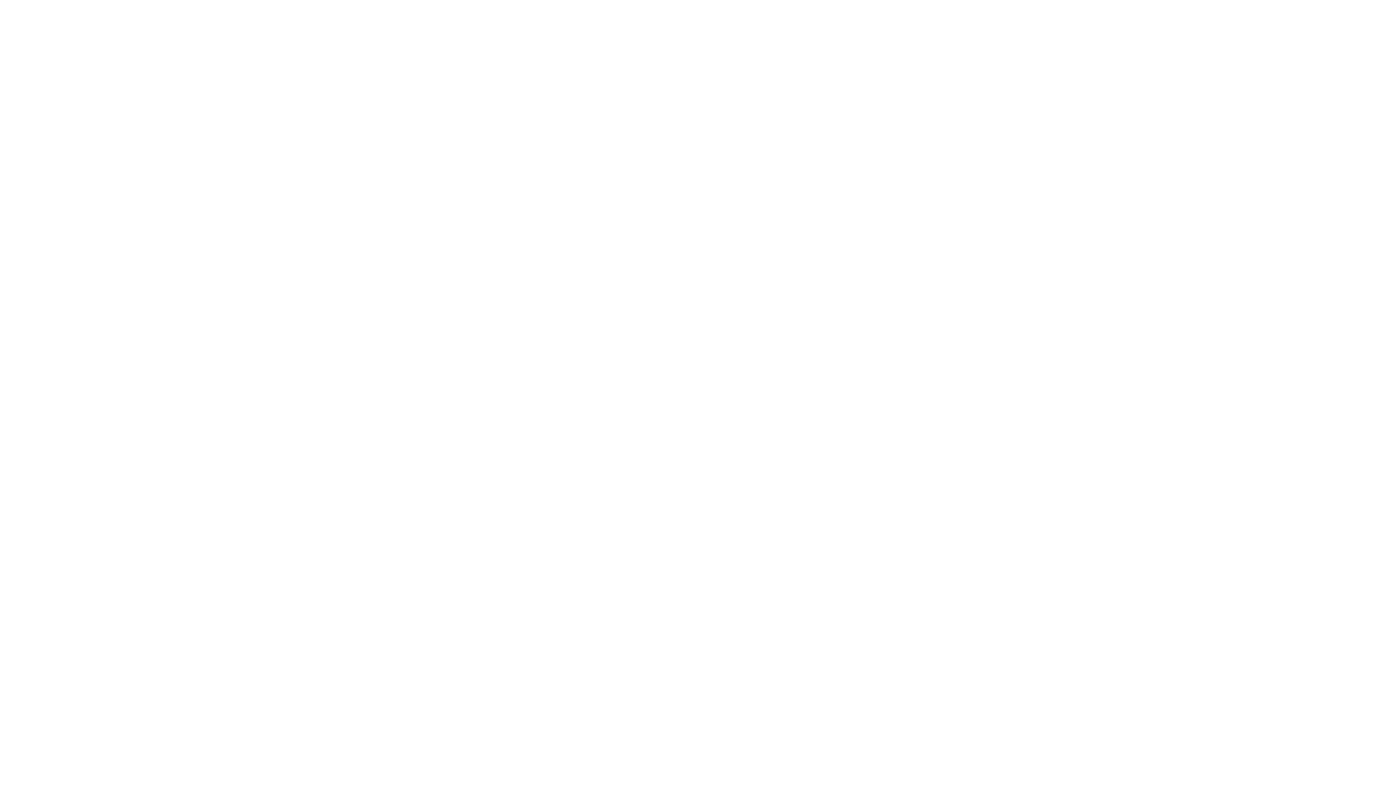
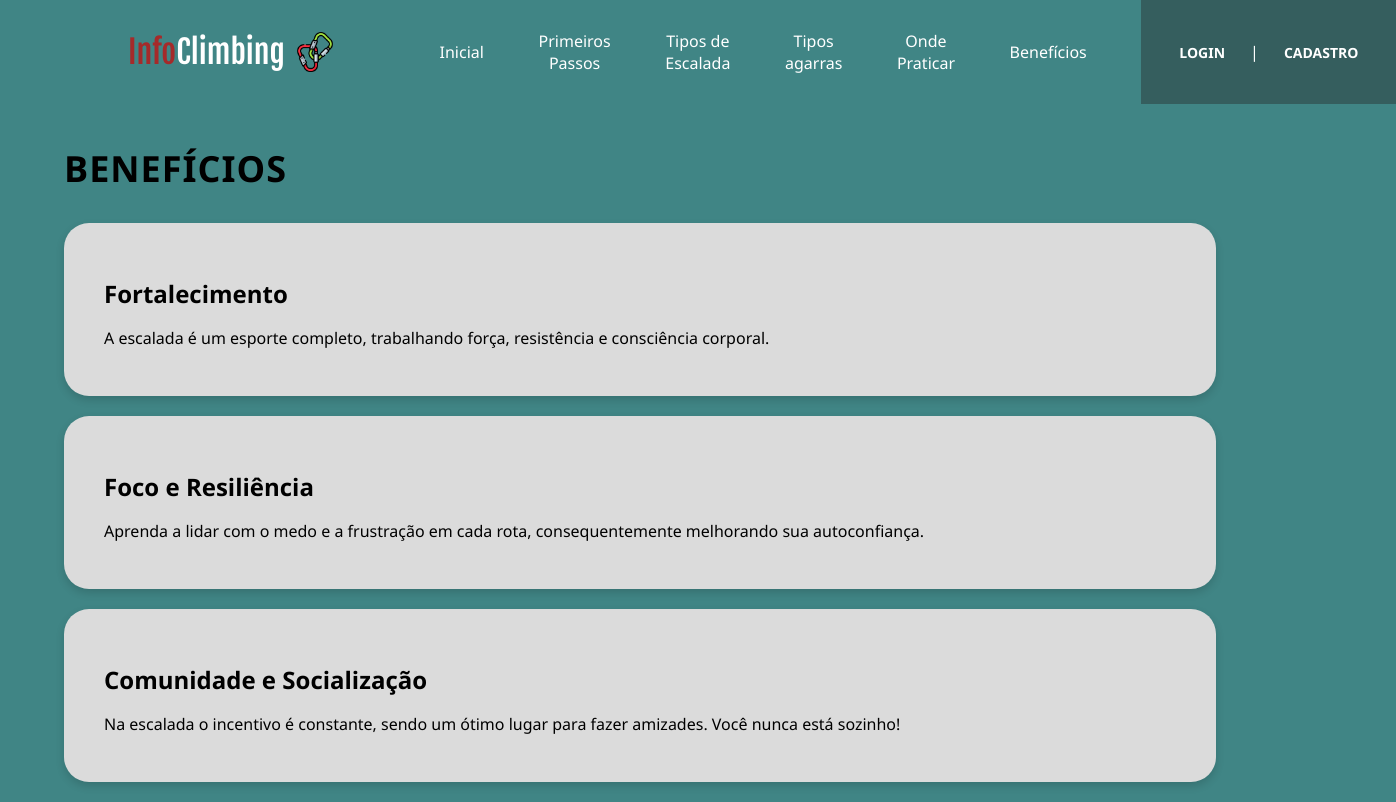
Before and after one commit to Nicole-Miranda/Projeto-Individual, a website: page web-data-viz/public/beneficios.html in a window 1280 px wide. Shown: the whole page, 1396 px wide, since content can reach past the window. Drawn offline with Linux system fonts and the light colour scheme.

Commit message:
Adicionando CSS nas páginas Onde praticar, tipos de agarras e beneficios e ajustes no HTML

```diff
--- a/web-data-viz/public/beneficios.html
+++ b/web-data-viz/public/beneficios.html
@@ -1,11 +1,92 @@
 <!DOCTYPE html>
 <html lang="en">
 <head>
-    <meta charset="UTF-8">
-    <meta name="viewport" content="width=device-width, initial-scale=1.0">
-    <title>Document</title>
+<meta charset="UTF-8">
+  <meta http-equiv="X-UA-Compatible" content="IE=edge">
+  <meta name="viewport" content="width=device-width, initial-scale=1.0">
+
+  <title>InfoClimbing</title>
+
+  <script src="./js/sessao.js"></script>
+
+  <link rel="stylesheet" href="./css/estilo.css">
+  <link rel="icon" href="./assets/icon/favicon2.ico">
+  <link rel="preconnect" href="https://fonts.gstatic.com">
 </head>
 <body>
+    <div class="header">
+    <div class="container">
+      <div class="logo" style="margin-right: 50px;">
+        <img src="assets/icon/carabiner.png" alt="icon_logo">
+        <h1 class="titulo"><span>Info</span>Climbing</h1>
+      </div>
+      <ul class="navbar" style="gap: 54.6px;">
+        <li class="agora">
+        </li>
+        <a href="index.html">Inicial</a>
+        </li>
+        <li>
+          <a href="primeirospassos.html">Primeiros Passos</a>
+        </li>
+        <li>
+          <a href="tiposEscalada.html">Tipos de Escalada</a>
+        </li>
+        <li>
+          <a href="tiposAgarras.html">Tipos agarras</a>
+        </li>
+        <li>
+          <a href="OndePraticar.html">Onde Praticar</a>
+        </li>
+
+          <li>
+            <a href="beneficios">Benefícios</a>
+          </li>
+        <div class="botoes">
+          <li>
+            <a href="login.html">Login</a>
+          </li>
+          <li>|</li>
+          <li>
+            <a href="cadastro.html">Cadastro</a>
+          </li>
+        </div>
+      </ul>
+    </div>
+  </div>
+</div>
+
+<main class="container-principal">
+
+    <div class="titulo-pagina">
+        <div class="container-beneficios">
+            <h2>Benefícios</h2>
+        </div>
+    </div>
+
+    <div class="titulo-card">
+        <h3>Fortalecimento</h3>
+        <p>A escalada é um esporte completo, trabalhando
+            força, resistência e consciência corporal.
+        </p>
+    </div>
+
+        <div class="titulo-card">
+            <h3>Foco e Resiliência</h3>
+            <p>Aprenda a lidar com o medo e a frustração em cada rota,
+                consequentemente melhorando sua autoconfiança.
+            </p>
+        </div>
+
+        <div class="titulo-card">
+            <h3>Comunidade e Socialização</h3>
+            <p>Na escalada o incentivo é constante, sendo um ótimo lugar para fazer amizades.
+                Você nunca está sozinho!
+            </p>
+        </div>
+
+
+</main>
+
 
 </body>
 </html>
--- a/web-data-viz/public/css/estilo.css
+++ b/web-data-viz/public/css/estilo.css
@@ -691,3 +691,117 @@ input {
   display: flex;
   justify-content: center;
 }
+
+/* Onde Praticar*/
+
+body {
+  background-color: #408585;
+  color: white;
+  font-family: 'Segoe UI', Tahoma, Geneva, Verdana, sans-serif;
+  margin: 0;
+  padding: 0;
+}
+
+
+.container-principal {
+  width: 90%;
+  max-width: 1200px;
+  margin: 0 auto;
+  padding: 0 20px;
+}
+
+.titulo-pagina {
+  margin-top: 40px;
+  margin-bottom: 25px;
+}
+
+.titulo-pagina h2 {
+  font-size: 36px;
+  text-transform: uppercase;
+  font-weight: bold;
+  letter-spacing: 1px;
+}
+
+
+.titulo-card {
+  background-color: #dbdbdb;
+  color: #000000;
+  padding: 30px 40px;
+  border-radius: 25px;
+  margin-bottom: 25px;
+  box-shadow: 0px 4px 8px rgba(0, 0, 0, 0.15);
+}
+
+
+.titulo-card h3 {
+  font-size: 24px;
+  font-weight: bold;
+  margin-bottom: 12px;
+
+  word-wrap: break-word;
+}
+
+
+.titulo-card p {
+  font-size: 16px;
+  line-height: 1.5;
+  font-weight: 500;
+}
+
+/*beneficio */
+
+
+
+body {
+  background-color: #408585;
+  font-family: 'Segoe UI', Tahoma, Geneva, Verdana, sans-serif;
+  margin: 0;
+  padding: 0;
+}
+
+
+.container-principal {
+  width: 90%;
+  max-width: 1200px;
+  margin: 0 auto;
+  padding: 0 20px;
+}
+
+
+.titulo-pagina {
+  margin-top: 40px;
+  margin-bottom: 25px;
+}
+
+.titulo-pagina h2 {
+  font-size: 36px;
+  text-transform: uppercase;
+  font-weight: bold;
+  letter-spacing: 1px;
+}
+
+
+.titulo-card {
+  background-color: #dbdbdb;
+  color: #000000;
+  padding: 30px 40px;
+  border-radius: 25px;
+  margin-bottom: 20px;
+  box-shadow: 0px 4px 8px rgba(0, 0, 0, 0.15);
+  width: 100%;
+  box-sizing: border-box;
+}
+
+
+.titulo-card h3 {
+  font-size: 24px;
+  font-weight: bold;
+  margin-bottom: 10px;
+}
+
+
+.titulo-card p {
+  font-size: 16px;
+  line-height: 1.5;
+  font-weight: 500;
+}
```
Also changed, not shown: web-data-viz/public/OndePraticar.html (+7 -4 lines), web-data-viz/public/index.html (+2 -2 lines), web-data-viz/public/primeirospassos.html (+1 -1 lines), web-data-viz/public/tiposAgarras.html (+1 -1 lines), web-data-viz/public/tiposEscalada.html (+1 -1 lines).
